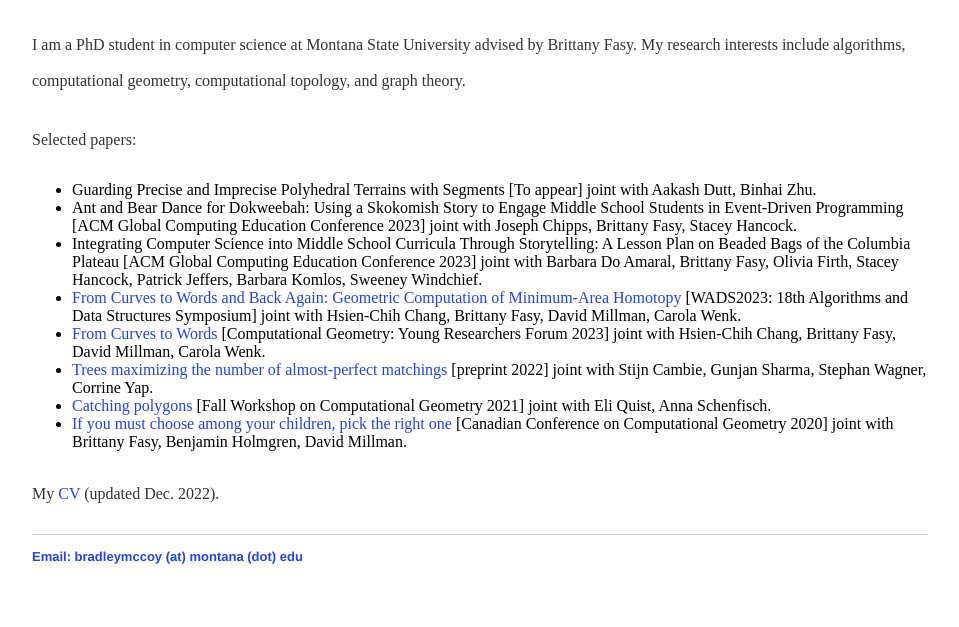
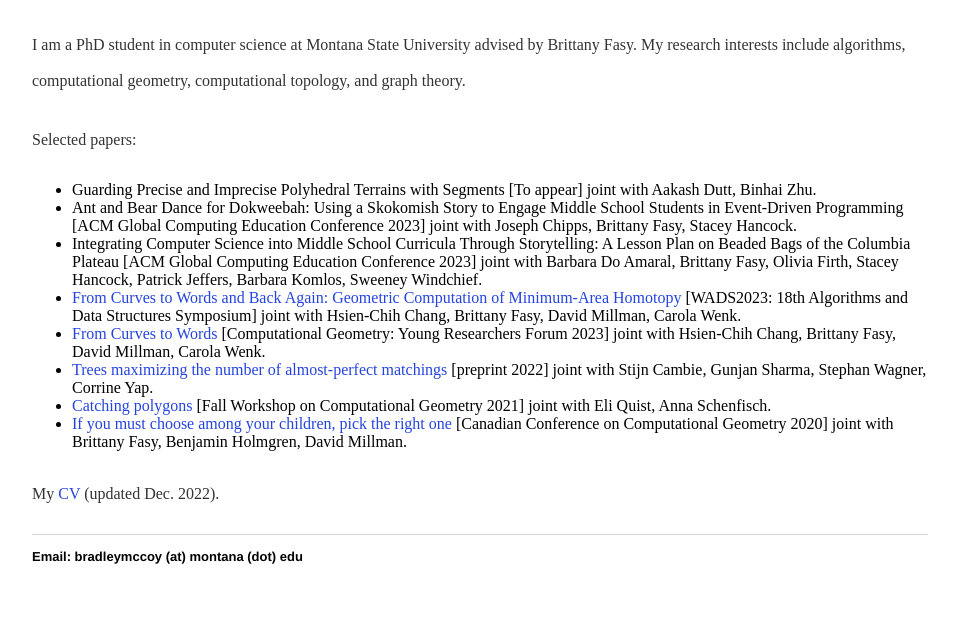
Before and after one commit to Brad-A-M/Brad-A-M.github.io, a Jekyll site: the page built from index.html, in a window 1280 px wide. Shown: the part 419-1046 px from the top of the page, without its empty margins (160-1119 px from the left). Built offline with Jekyll 4.4.1, drawn with Linux system fonts in a browser that asks for light colours.

Commit message:
Update default.html

```diff
--- a/_layouts/default.html
+++ b/_layouts/default.html
@@ -22,7 +22,7 @@
 			</div><!-- /.container -->
 			<footer>
 	    		<ul>
-				<p style="color:#2544df; font-size:13px;"">Email: bradleymccoy (at) montana (dot) edu</p>
+				<p style="color:black; font-size:13px;"">Email: bradleymccoy (at) montana (dot) edu</p>
 			</ul>
 			</footer>
 		</body>
```
